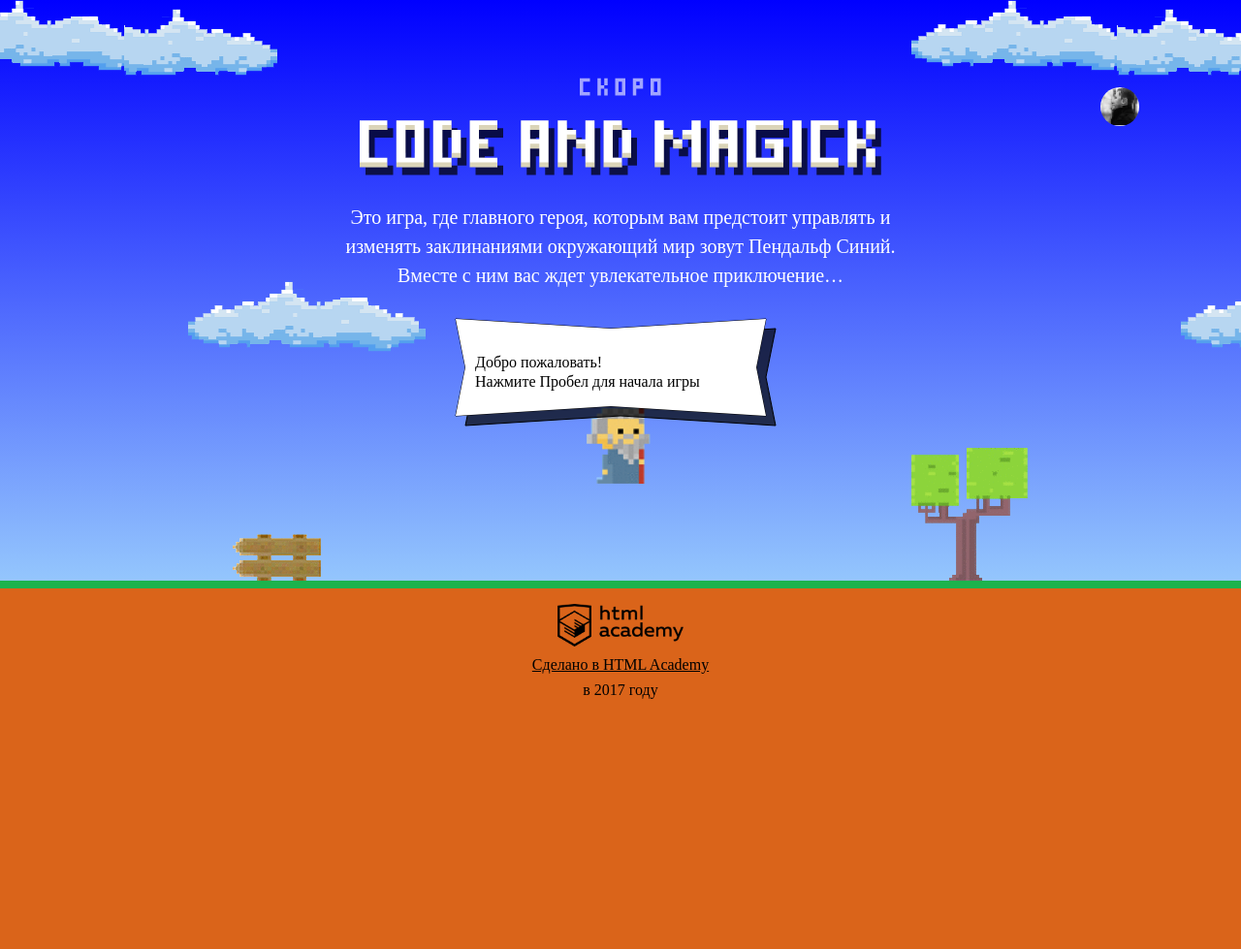
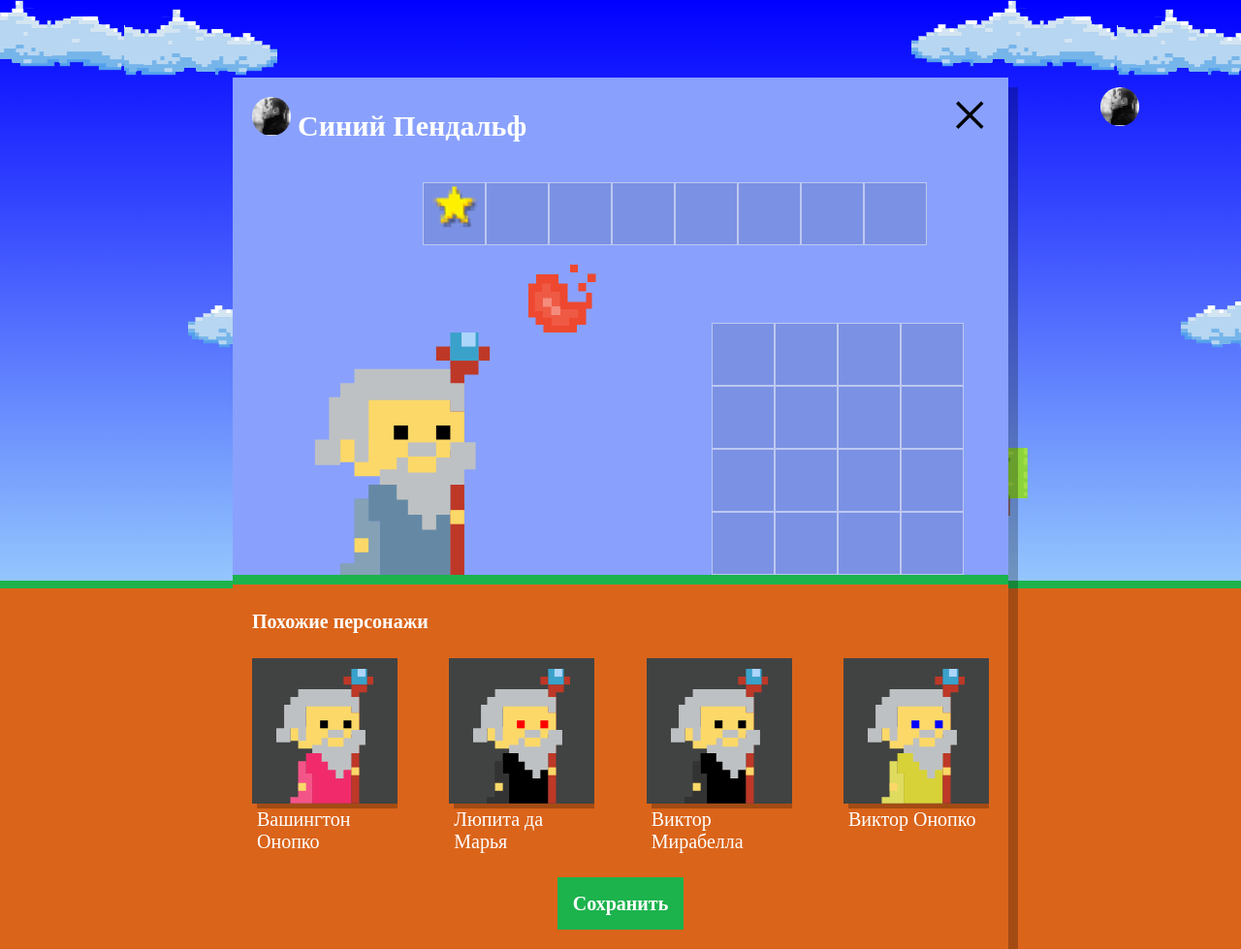
Before and after one commit to anyakul/1005307-code-and-magick-18, a website: page index.html in a window 1280 px wide. Shown: the whole page at 97% size. Before the commit the page ends 800 px from the top, so only its background shows below. Drawn offline with Linux system fonts and the light colour scheme; a web font is replaced by a local one.

Commit message:
Делаю показ рандомных персонажей

```diff
--- a/index.html
+++ b/index.html
@@ -203,6 +203,7 @@
       return Math.floor(height / 3) * 2 - getWizardHeight();
     };
   </script>
+  <script src="js/setup.js"></script>
   <script src="js/stat.js"></script>
   <script src="js/game.js"></script>
 
--- /dev/null
+++ b/js/setup.js
@@ -0,0 +1,102 @@
+'use strict';
+
+var WIZARD_NAMES = [
+  'Иван',
+  'Хуан Себастьян',
+  'Мария',
+  'Кристоф',
+  'Виктор',
+  'Юлия',
+  'Люпита',
+  'Вашингтон'
+];
+
+var WIZARD_SURNAMES = [
+  'да Марья',
+  'Верон',
+  'Мирабелла',
+  'Вальц',
+  'Онопко',
+  'Топольницкая',
+  'Нионго',
+  'Ирвинг'
+];
+
+var coatColor = [
+  'rgb(101, 137, 164)',
+  'rgb(241, 43, 107)',
+  'rgb(146, 100, 161)',
+  'rgb(56, 159, 117)',
+  'rgb(215, 210, 55)',
+  'rgb(0, 0, 0)',
+];
+
+var eyesColor = [
+  'black',
+  'red',
+  'blue',
+  'yellow',
+  'green'
+];
+
+// открываем окно выбора персонажа
+var userDialog = document.querySelector('.setup');
+userDialog.classList.remove('hidden');
+
+var similarListElement = userDialog.querySelector('.setup-similar-list');
+
+var similarWizardTemplate = document.querySelector('#similar-wizard-template')
+    .content
+    .querySelector('.setup-similar-item');
+
+// функция получения рандомного персонажа
+var getRandomWizard = function (array) {
+  var randomValue = [Math.floor(Math.random() * array.length)];
+
+  return array[randomValue];
+};
+
+
+// Список персонажей
+var wizards = [
+  {
+    name: getRandomWizard(WIZARD_NAMES) + ' ' + getRandomWizard(WIZARD_SURNAMES),
+    coatColor: getRandomWizard(coatColor),
+    eyesColor: getRandomWizard(eyesColor),
+  },
+  {
+    name: getRandomWizard(WIZARD_NAMES) + ' ' + getRandomWizard(WIZARD_SURNAMES),
+    coatColor: getRandomWizard(coatColor),
+    eyesColor: getRandomWizard(eyesColor),
+  },
+  {
+    name: getRandomWizard(WIZARD_NAMES) + ' ' + getRandomWizard(WIZARD_SURNAMES),
+    coatColor: getRandomWizard(coatColor),
+    eyesColor: getRandomWizard(eyesColor),
+  },
+  {
+    name: getRandomWizard(WIZARD_NAMES) + ' ' + getRandomWizard(WIZARD_SURNAMES),
+    coatColor: getRandomWizard(coatColor),
+    eyesColor: getRandomWizard(eyesColor),
+  },
+];
+
+// Функция получения рамдомных характеристик персонажей
+var renderWizard = function (wizard) {
+  var wizardElement = similarWizardTemplate.cloneNode(true);
+
+  wizardElement.querySelector('.setup-similar-label').textContent = wizard.name;
+  wizardElement.querySelector('.wizard-coat').style.fill = wizard.coatColor;
+  wizardElement.querySelector('.wizard-eyes').style.fill = wizard.eyesColor;
+
+  return wizardElement;
+};
+
+// показ персонажей на странице
+var fragment = document.createDocumentFragment();
+for (var i = 0; i < wizards.length; i++) {
+  fragment.appendChild(renderWizard(wizards[i]));
+}
+similarListElement.appendChild(fragment);
+
+userDialog.querySelector('.setup-similar').classList.remove('hidden');
```
